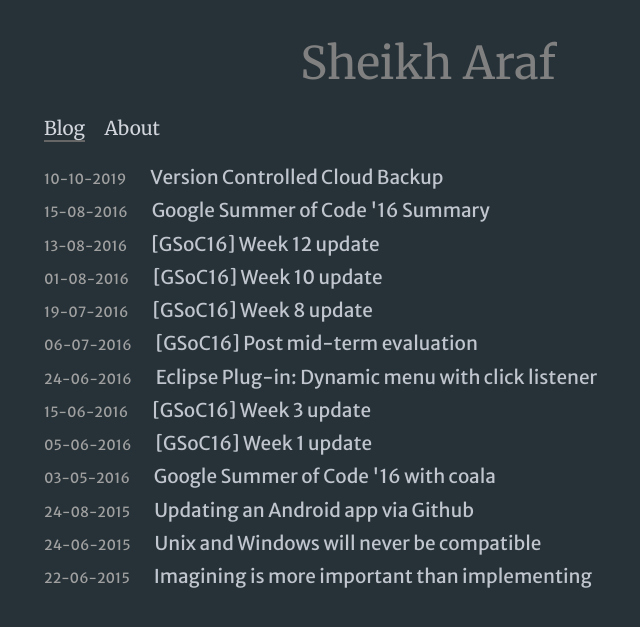
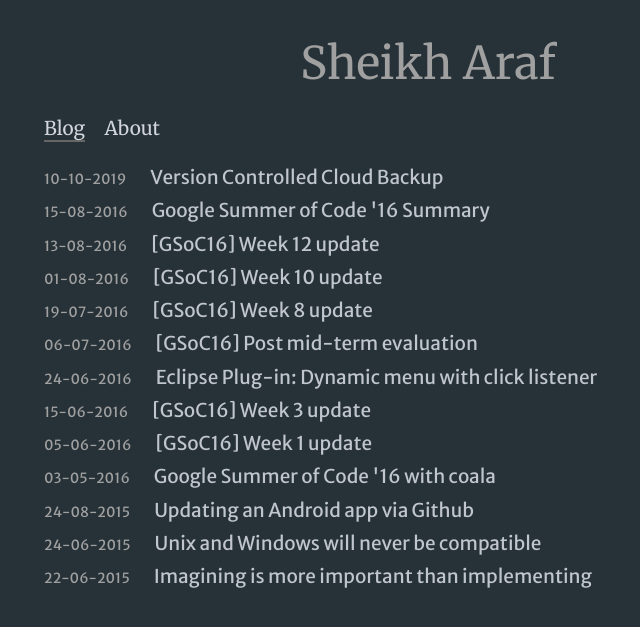
Before and after one commit to arafsheikh/arafsheikh.github.io, a Jekyll site: the page built from index.html, in a window 1280 px wide. Shown: the top 627 px of the page, without its empty margins (212-852 px from the left). Built offline with Jekyll 4.4.1, drawn with Linux system fonts in a browser that asks for light colours.

Commit message:
Update _layout.scss

```diff
--- a/_sass/_layout.scss
+++ b/_sass/_layout.scss
@@ -8,7 +8,7 @@ main {
     .site-title {
         font-weight: 400;
         font-size: $site-title-font-size;
-        color: gray;
+        color: #a0a0a0;
         > a {
             color: $text-color;
             text-decoration: none;
```
